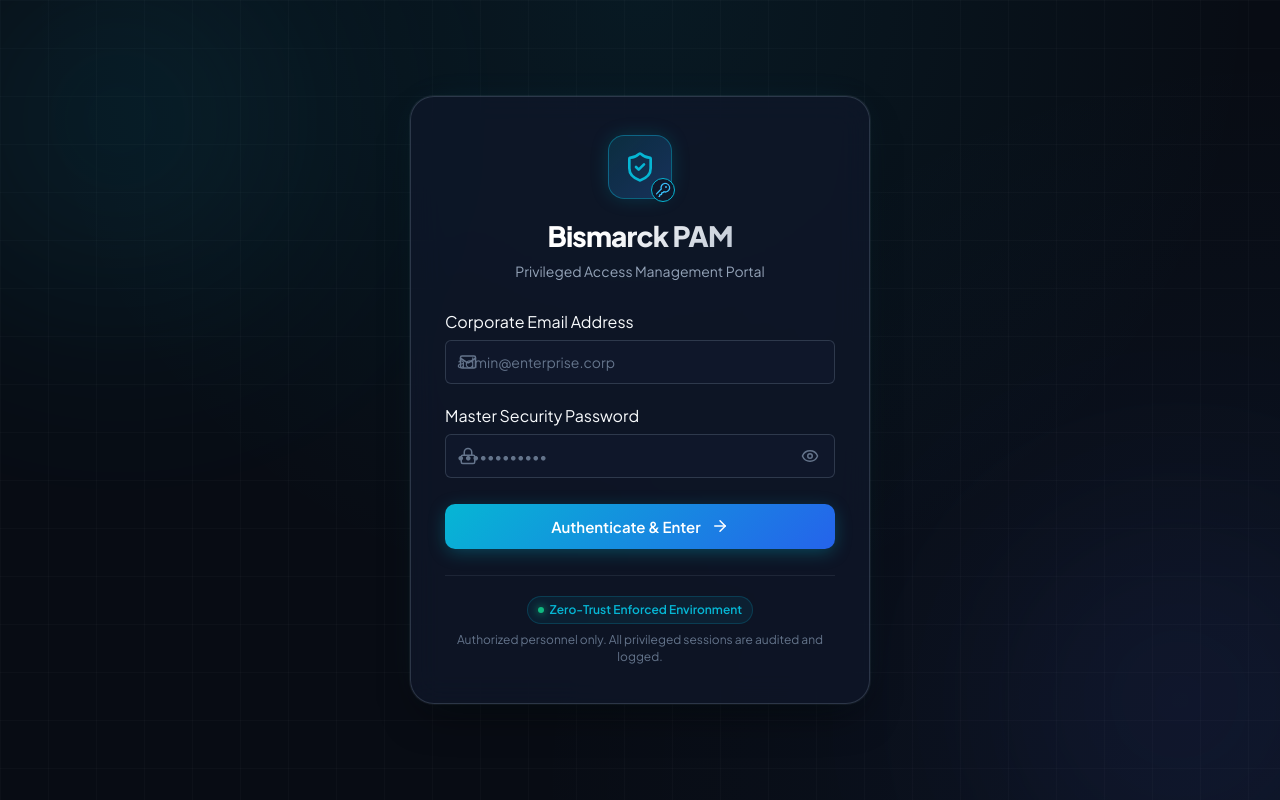
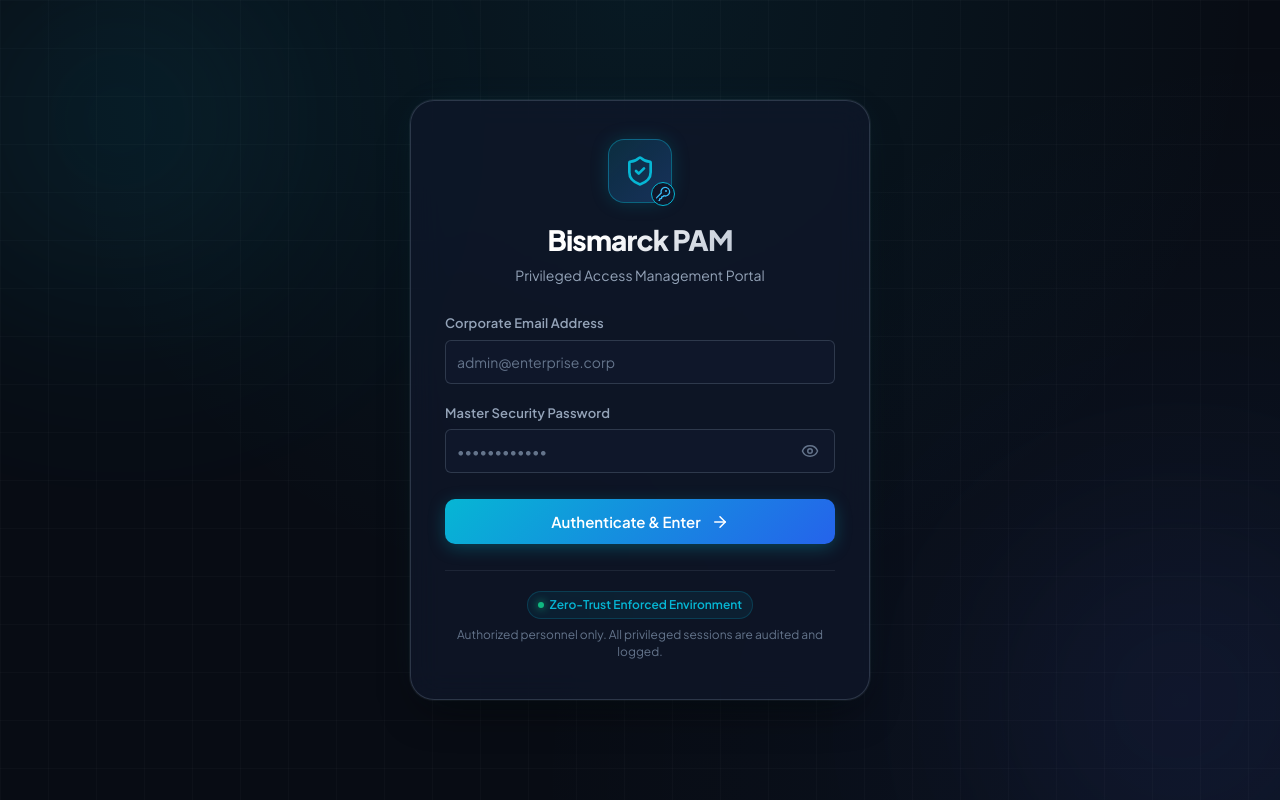
Before and after one commit to BismarckPAM/bismarck-frontend, a React (Vite) app: page /login in a window 1280 px wide. Built offline with nearby package versions, Linux system fonts and the light colour scheme; no server answers.

Commit message:
hotfix: test cases failure fixes

```diff
--- a/src/pages/Login.tsx
+++ b/src/pages/Login.tsx
@@ -85,9 +85,11 @@ export const Login: React.FC = () => {
           {/* Login Form */}
           <form className="login-form" onSubmit={handleSubmit} noValidate>
             <div className="form-group">
-              Corporate Email Address
+              <label htmlFor="email" className="form-label">
+                Corporate Email Address
+              </label>
               <div className="input-field-wrapper">
-                <Mail className="input-icon" size={18} aria-hidden="true" />
+                {/*   <Mail className="input-icon" size={18} aria-hidden="true" /> */}
                 <input
                   id="email"
                   name="email"
@@ -107,9 +109,11 @@ export const Login: React.FC = () => {
             </div>
 
             <div className="form-group">
-              Master Security Password
+              <label htmlFor="password" className="form-label">
+                Master Security Password
+              </label>
               <div className="input-field-wrapper">
-                <Lock className="input-icon" size={18} aria-hidden="true" />
+                {/* <Lock className="input-icon" size={18} aria-hidden="true" /> */}
                 <input
                   id="password"
                   name="password"
```
